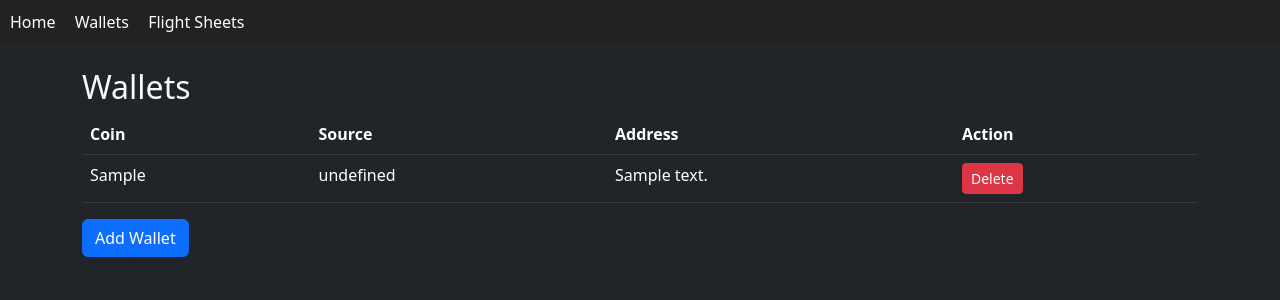
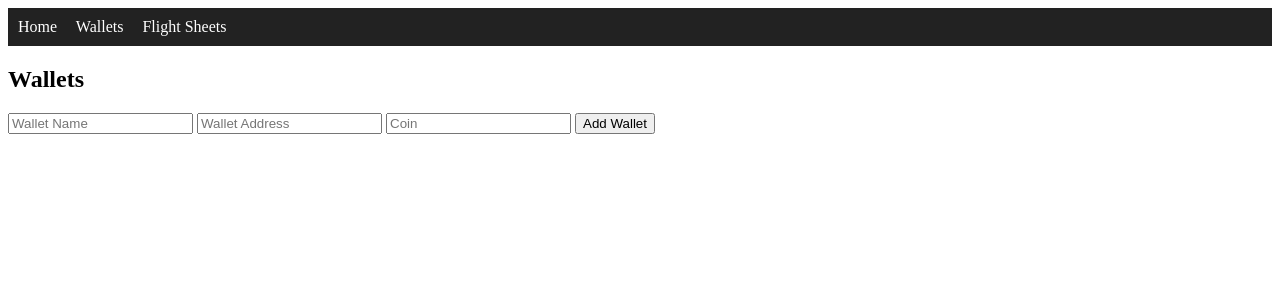
Before and after one commit to kecodon/project-root, a FastAPI app: page /wallets in a window 1280 px wide. Shown: the top 300 px of the page. Run offline with FastAPI, Linux system fonts and the light colour scheme; tables that the repository leaves empty hold one stand-in row (values such as "Sample post").

Commit message:
Update wallets.html

```diff
--- a/templates/wallets.html
+++ b/templates/wallets.html
@@ -1,37 +1,18 @@
 <!DOCTYPE html>
-<html lang="en">
+<html>
 <head>
-  <meta charset="UTF-8">
   <title>Wallets</title>
-  <link href="https://cdn.jsdelivr.net/npm/bootstrap@5.3.0/dist/css/bootstrap.min.css" rel="stylesheet">
   <script src="/static/js/wallets.js" defer></script>
 </head>
-<body class="bg-dark text-light">
+<body>
   {% include 'navbar.html' %}
-  <div class="container py-4">
-    <h2>Wallets</h2>
-    <table class="table table-dark table-hover">
-      <thead><tr><th>Coin</th><th>Source</th><th>Address</th><th>Action</th></tr></thead>
-      <tbody id="wallets-table"></tbody>
-    </table>
-    <button class="btn btn-primary" onclick="openWalletModal()">Add Wallet</button>
-  </div>
-  <div class="modal fade" id="walletModal" tabindex="-1">
-    <div class="modal-dialog">
-      <div class="modal-content bg-dark text-light">
-        <form id="walletForm">
-          <div class="modal-header"><h5 class="modal-title">Add Wallet</h5></div>
-          <div class="modal-body">
-            <input type="text" id="coin" class="form-control mb-2" placeholder="Coin" required>
-            <input type="text" id="source" class="form-control mb-2" placeholder="Source" required>
-            <input type="text" id="address" class="form-control mb-2" placeholder="Address" required>
-          </div>
-          <div class="modal-footer">
-            <button type="submit" class="btn btn-success">Save</button>
-          </div>
-        </form>
-      </div>
-    </div>
-  </div>
+  <h2>Wallets</h2>
+  <form id="walletForm">
+    <input type="text" id="name" placeholder="Wallet Name" required>
+    <input type="text" id="address" placeholder="Wallet Address" required>
+    <input type="text" id="coin" placeholder="Coin" required>
+    <button type="submit">Add Wallet</button>
+  </form>
+  <ul id="walletList"></ul>
 </body>
 </html>
```
